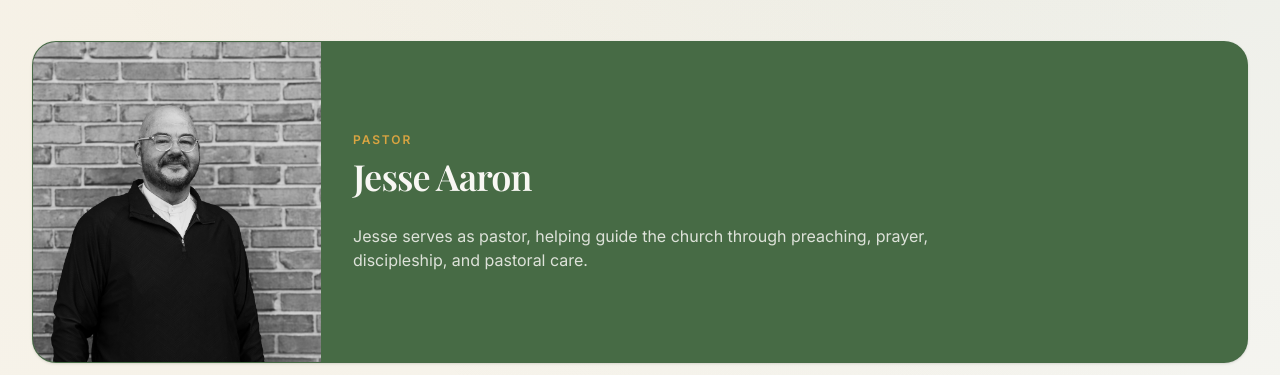
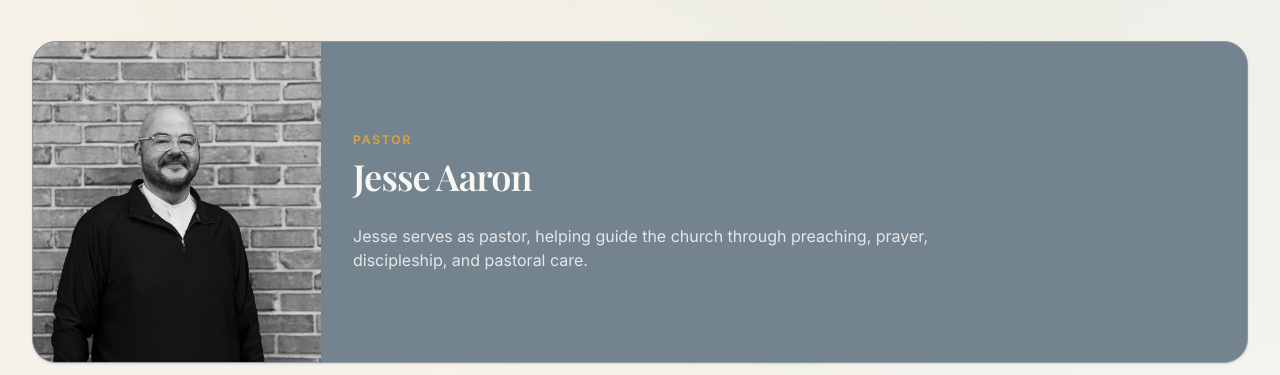
Before and after one commit to dm0808/cedarvillenaz-site, a Next.js app in the folder cedarville-church-site/: page /about in a window 1280 px wide. Shown: the part 577-952 px from the top of the page. Built offline with nearby package versions, Linux system fonts and the light colour scheme.

Commit message:
Adjust leadership card color palette

```diff
--- a/cedarville-church-site/app/about/page.tsx
+++ b/cedarville-church-site/app/about/page.tsx
@@ -91,7 +91,7 @@ export default function AboutPage() {
         <div className="mt-12 space-y-8">
           {leadershipTeam.map((member, index) => (
             <MotionReveal key={`${member.slot}-${index}`} transition={{ delay: index * 0.05 }}>
-              <Card className="group overflow-hidden border-secondary/35 bg-secondary text-secondary-foreground transition-shadow duration-300 hover:shadow-xl">
+              <Card className="group overflow-hidden border-[#8d9aa3] bg-[#74848f] text-[#f8f7f3] transition-shadow duration-300 hover:shadow-xl">
                 <div className="grid gap-0 md:grid-cols-[minmax(0,18rem)_1fr]">
                   {"image" in member ? (
                     <div className="relative aspect-[4/3] overflow-hidden md:h-full md:min-h-[20rem] md:aspect-auto">
@@ -103,12 +103,12 @@ export default function AboutPage() {
                       />
                     </div>
                   ) : (
-                    <div className="flex aspect-[4/3] items-center justify-center bg-[linear-gradient(145deg,rgba(248,247,243,0.10),rgba(217,164,65,0.16),rgba(14,36,51,0.18))] px-6 text-center md:h-full md:min-h-[20rem] md:aspect-auto">
+                    <div className="flex aspect-[4/3] items-center justify-center bg-[linear-gradient(145deg,rgba(248,247,243,0.12),rgba(217,164,65,0.14),rgba(14,36,51,0.16))] px-6 text-center md:h-full md:min-h-[20rem] md:aspect-auto">
                       <div>
                         <p className="text-xs font-semibold uppercase tracking-[0.18em] text-accent">
                           Photo Space
                         </p>
-                        <p className="mt-2 text-sm text-secondary-foreground/80">
+                        <p className="mt-2 text-sm text-[#f8f7f3]/82">
                           Add a portrait or ministry photo here
                         </p>
                       </div>
@@ -120,10 +120,10 @@ export default function AboutPage() {
                       <p className="text-xs font-semibold uppercase tracking-[0.16em] text-accent">
                         {member.slot}
                       </p>
-                      <CardTitle className="font-heading text-3xl text-secondary-foreground md:text-4xl">{member.name}</CardTitle>
+                      <CardTitle className="font-heading text-3xl text-[#f8f7f3] md:text-4xl">{member.name}</CardTitle>
                     </CardHeader>
                     <CardContent className="md:px-8 md:pb-8">
-                      <CardDescription className="mt-4 max-w-2xl text-base text-secondary-foreground/85">
+                      <CardDescription className="mt-4 max-w-2xl text-base text-[#f8f7f3]/86">
                         {member.summary}
                       </CardDescription>
                     </CardContent>
```
